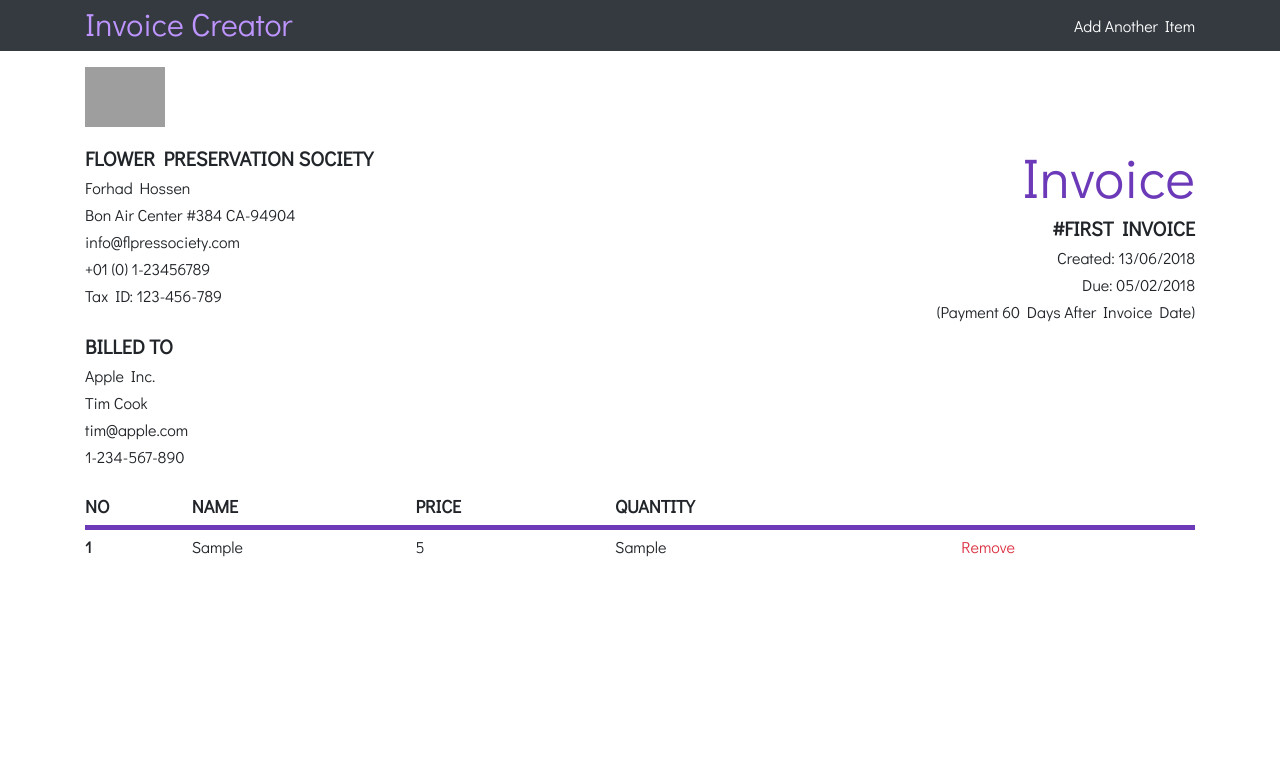
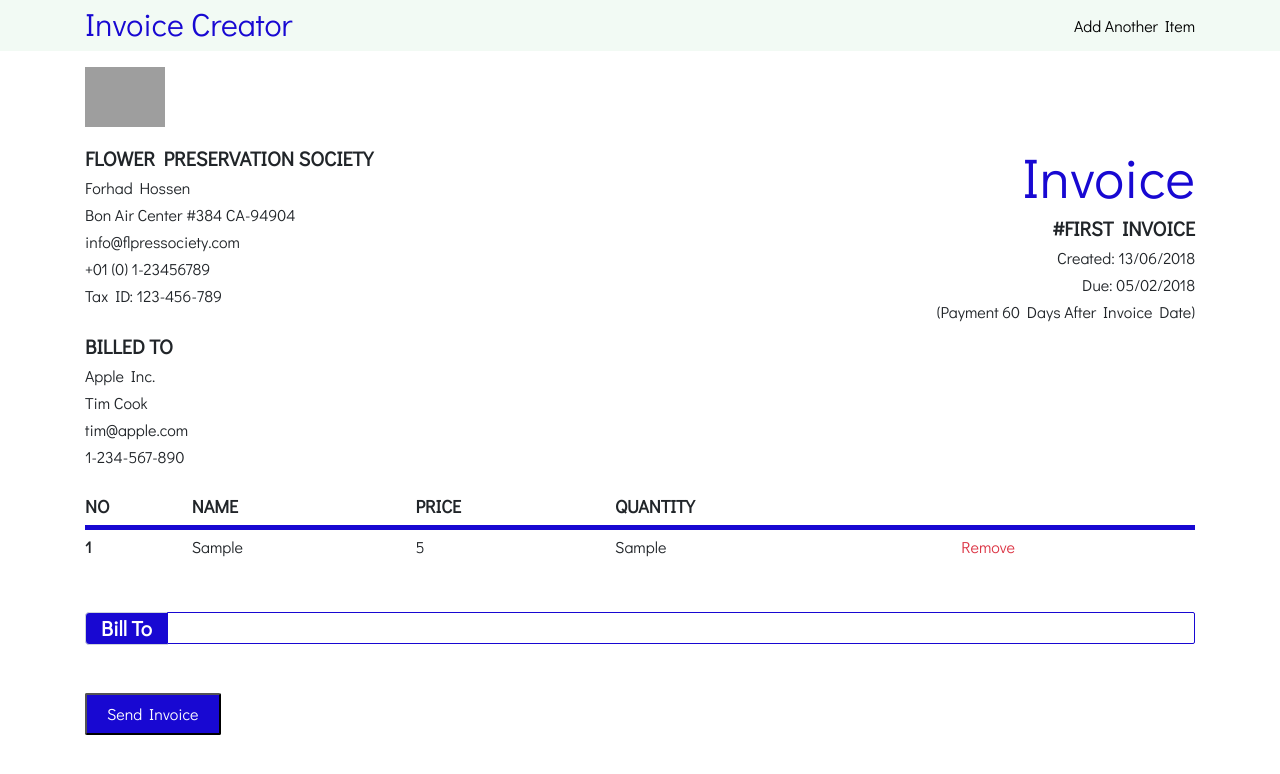
Before and after one commit to forhadhossenbabu/ThynkBooks-Invoicing, a React (Create React App) app: page /createinvoice in a window 1280 px wide. Both pictures are taken after typing "Sample", "Sample", "5" into the empty fields and a click on the input "Add New Invoice". Shown: the top 774 px of the page. Built offline with nearby package versions, Linux system fonts and the light colour scheme; grey boxes are pictures that could not be loaded.

Commit message:
Version 1.0.1

```diff
--- a/src/App.css
+++ b/src/App.css
@@ -22,7 +22,7 @@ h4 {
   font-size: 14px;
   display: inline-block;
   height: 40px;
-  background: #6b37b9;
+  background: #1808d2;
   color: #fff;
   font-weight: 700;
   line-height: 25px;
@@ -31,7 +31,7 @@ h4 {
 }
 .btn-orange:hover {
   color: white;
-  background: #320477;
+  background: #1808d2;
 }
 .navbar {
   padding: 0;
@@ -45,15 +45,15 @@ h4 {
   line-height: inherit;
   white-space: nowrap;
   font-weight: 300;
-  color: #be94ff;
+  color: #1808d2;
 }
 
 .btn-outline-success {
-  border: 2px solid #6b37b9;
+  border: 2px solid #1808d2;
 }
 .btn-outline-success:hover {
-  background: #6b37b9;
-  border: 2px solid #6b37b9;
+  background: #1808d2;
+  border: 2px solid #1808d2;
 }
 
 .nav-fluid {
@@ -69,7 +69,7 @@ p.foo {
 }
 .table thead th {
   vertical-align: bottom;
-  border-bottom: 5px solid #6c3ab9;
+  border-bottom: 5px solid #1808d2;
   font-size: 18px;
   text-transform: uppercase;
 }
@@ -79,3 +79,55 @@ p.foo {
   vertical-align: top;
   border-top: none;
 }
+.form-control:focus,
+:focus-within {
+  border-color: #1808d2 !important;
+  box-shadow: none;
+}
+.form-control {
+  display: block;
+  width: 100%;
+  height: 32px;
+  padding: 15px;
+  font-size: 14px;
+  font-weight: 100;
+  background-color: #fff;
+  background-clip: padding-box;
+  border: 1px solid #1808d2;
+  border-radius: 2px;
+  transition: border-color 0.15s ease-in-out, box-shadow 0.15s ease-in-out;
+}
+.my-btn {
+  background: #1808d2;
+  padding: 7px 20px;
+  border-radius: 2px;
+  color: #fff;
+}
+.bg-dark {
+  background-color: #28a7450f !important;
+}
+li.nev-item a {
+  color: black !important;
+}
+.input-group-text {
+  display: -ms-flexbox;
+  display: flex;
+  -ms-flex-align: center;
+  align-items: center;
+  padding: 0 15px;
+  margin-bottom: 0;
+  font-size: 1.3rem;
+  font-weight: 400;
+  line-height: 1.5;
+  color: #ffffff;
+  text-align: center;
+  white-space: nowrap;
+  background-color: #1808d2;
+  border-radius: 0.25rem;
+}
+button:focus-within,
+:active,
+:active,
+:focus-visible {
+  box-shadow: none;
+}
--- a/src/components/CreateInvoice.js
+++ b/src/components/CreateInvoice.js
@@ -117,6 +117,7 @@ class CreateInvoice extends React.Component {
                     onChange={this.handleChange}
                     className="form-control"
                   />
+                  <br />
                   {errors.price && (
                     <small className="text-danger">{errors.price}</small>
                   )}
@@ -124,12 +125,8 @@ class CreateInvoice extends React.Component {
               </div>
             </div>
             <div className="mt-3">
-              <input
-                type="submit"
-                className="btn btn-success"
-                value="Add New Invoice"
-              />
-              <Link to="/" className="btn btn-danger ml-4">
+              <input type="submit" className="my-btn" value="Add New Invoice" />
+              <Link to="/" className="my-btn ml-4">
                 Cancel
               </Link>
             </div>
--- a/src/components/Invoice.js
+++ b/src/components/Invoice.js
@@ -5,7 +5,32 @@ import { Link } from "react-router-dom";
 import InvoiceList from "./InvoiceList";
 
 class Invoice extends React.Component {
+  state = {
+    email: "",
+    errors: {}
+  };
+
+  handleChange = e => {
+    this.setState({ [e.target.name]: e.target.value, errors: {} });
+  };
+
+  handleSubmit = e => {
+    e.preventDefault();
+    const { email, errors } = this.state;
+    var re = /^(([^<>()[\]\\.,;:\s@\"]+(\.[^<>()[\]\\.,;:\s@\"]+)*)|(\".+\"))@((\[[0-9]{1,3}\.[0-9]{1,3}\.[0-9]{1,3}\.[0-9]{1,3}\])|(([a-zA-Z\-0-9]+\.)+[a-zA-Z]{2,}))$/;
+    if (!re.test(email)) {
+      errors.email = "A valid Email is required";
+      return this.setState({ errors });
+    }
+
+    const dataToSubmit = {
+      email
+    };
+    console.log(dataToSubmit);
+  };
+
   render() {
+    const { email, errors } = this.state;
     return (
       <div>
         <nav className="navbar navbar-expand-sm bg-dark sticky-top">
@@ -39,7 +64,7 @@ class Invoice extends React.Component {
               <p className="bar"> Tax ID: 123-456-789</p>
             </div>
             <div className="col-md-6 col-right">
-              <p className="display-4" style={{ color: "#6c3ab9" }}>
+              <p className="display-4" style={{ color: "#1808d2" }}>
                 Invoice
               </p>
               <p className="foo">#First Invoice</p>
@@ -60,6 +85,32 @@ class Invoice extends React.Component {
           </div>
 
           <InvoiceList />
+          {this.props.invoice.invoices.length > 0 && (
+            <div className="mt-5">
+              <form onSubmit={this.handleSubmit}>
+                <div class="input-group mb-3">
+                  <div class="input-group-prepend">
+                    <span class="input-group-text">
+                      <strong>Bill To</strong>
+                    </span>
+                  </div>
+                  <input
+                    type="text"
+                    name="email"
+                    onChange={this.handleChange}
+                    value={email}
+                    className="form-control"
+                  />
+                </div>
+                {errors.email && (
+                  <small className="text-danger">{errors.email}</small>
+                )}
+                <br />
+
+                <button className="my-btn mb-5 mt-2">Send Invoice</button>
+              </form>
+            </div>
+          )}
         </div>
       </div>
     );
```
